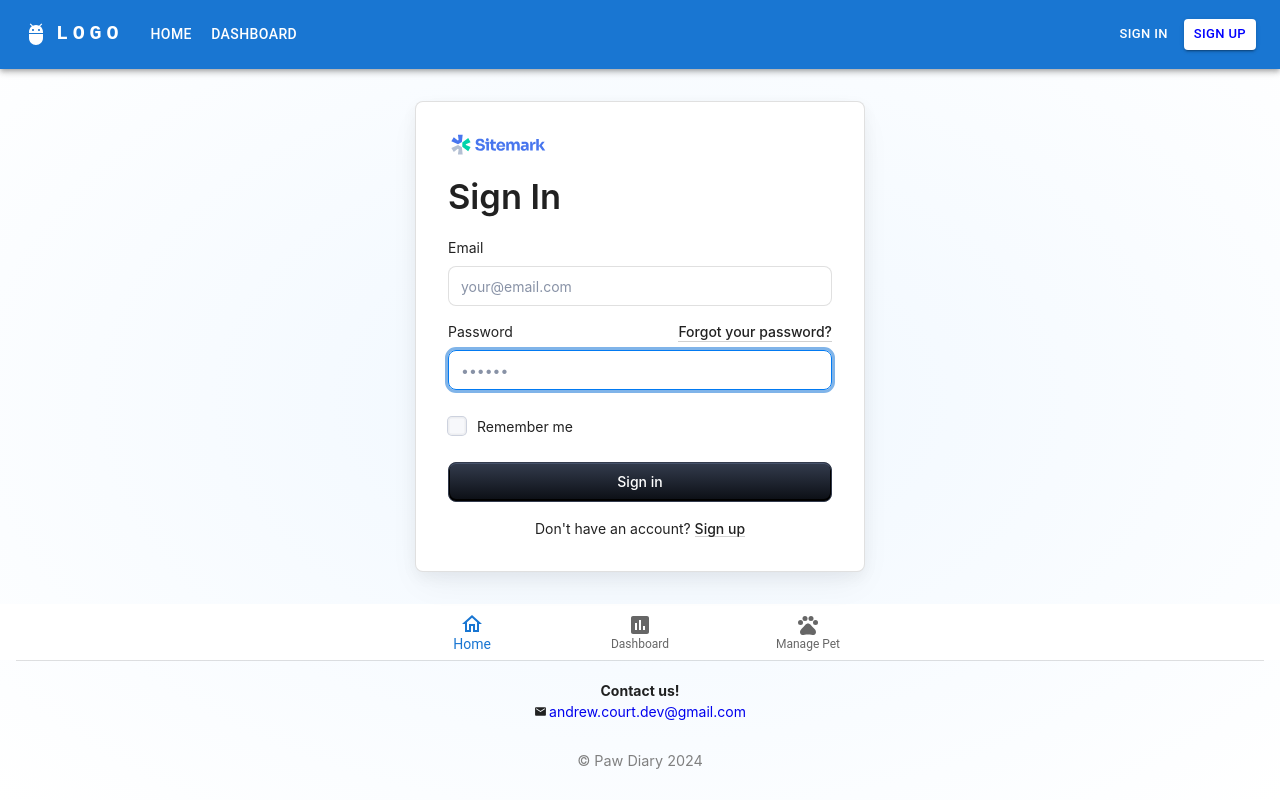
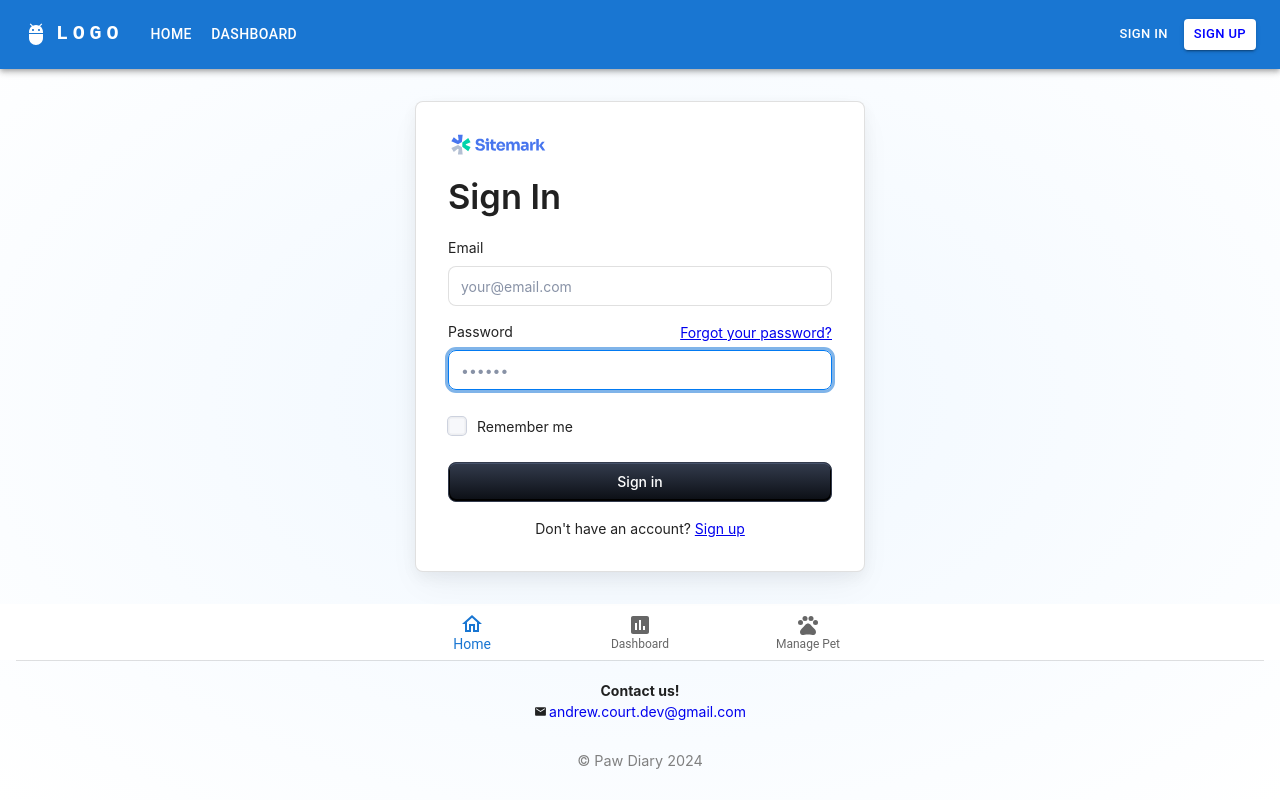
Before and after one commit to andrewc0urt/paw-diary-app, a React (Vite) app in the folder frontend/: page /signin in a window 1280 px wide. Built offline with nearby package versions, Linux system fonts and the light colour scheme.

Commit message:
Fix Navigation Links on Sign In and Sign Up Pages
- Updated the 'Sign Up' link on the Sign In page to navigate correctly.

- Updated the 'Sign In' link on the Sign Up page to navigate correctly.

- This closes #20

```diff
--- a/frontend/src/pages/sign-in/SignIn.jsx
+++ b/frontend/src/pages/sign-in/SignIn.jsx
@@ -7,7 +7,7 @@ import FormControlLabel from "@mui/material/FormControlLabel";
 import Divider from "@mui/material/Divider";
 import FormLabel from "@mui/material/FormLabel";
 import FormControl from "@mui/material/FormControl";
-import Link from "@mui/material/Link";
+// import Link from "@mui/material/Link";
 import TextField from "@mui/material/TextField";
 import Typography from "@mui/material/Typography";
 import Stack from "@mui/material/Stack";
@@ -17,6 +17,8 @@ import ForgotPassword from "./ForgotPassword";
 import { GoogleIcon, FacebookIcon, SitemarkIcon } from "./CustomIcons";
 import AppTheme from "../shared-theme/AppTheme";
 import ColorModeSelect from "../shared-theme/ColorModeSelect";
+
+import { Link } from "react-router-dom";
 
 const Card = styled(MuiCard)(({ theme }) => ({
   display: "flex",
@@ -207,7 +209,8 @@ export default function SignIn(props) {
               Don&apos;t have an account?{" "}
               <span>
                 <Link
-                  href="/material-ui/getting-started/templates/sign-in/"
+                  // href="/material-ui/getting-started/templates/sign-in/"
+                  to={"/signup"}
                   variant="body2"
                   sx={{ alignSelf: "center" }}
                 >
--- a/frontend/src/pages/sign-up/SignUp.jsx
+++ b/frontend/src/pages/sign-up/SignUp.jsx
@@ -7,7 +7,7 @@ import Divider from "@mui/material/Divider";
 import FormControlLabel from "@mui/material/FormControlLabel";
 import FormLabel from "@mui/material/FormLabel";
 import FormControl from "@mui/material/FormControl";
-import Link from "@mui/material/Link";
+// import Link from "@mui/material/Link";
 import TextField from "@mui/material/TextField";
 import Typography from "@mui/material/Typography";
 import Stack from "@mui/material/Stack";
@@ -16,6 +16,8 @@ import { createTheme, ThemeProvider, styled } from "@mui/material/styles";
 import getSignUpTheme from "../shared-theme/getSignUpTheme";
 import { GoogleIcon, FacebookIcon, SitemarkIcon } from "./CustomIcons";
 import TemplateFrame from "./TemplateFrame";
+
+import { Link } from "react-router-dom";
 
 const Card = styled(MuiCard)(({ theme }) => ({
   display: "flex",
@@ -226,7 +228,8 @@ export default function SignUp() {
                 Already have an account?{" "}
                 <span>
                   <Link
-                    href="/material-ui/getting-started/templates/sign-in/"
+                    // href="/material-ui/getting-started/templates/sign-in/"
+                    to={"/signin"}
                     variant="body2"
                     sx={{ alignSelf: "center" }}
                   >
```
